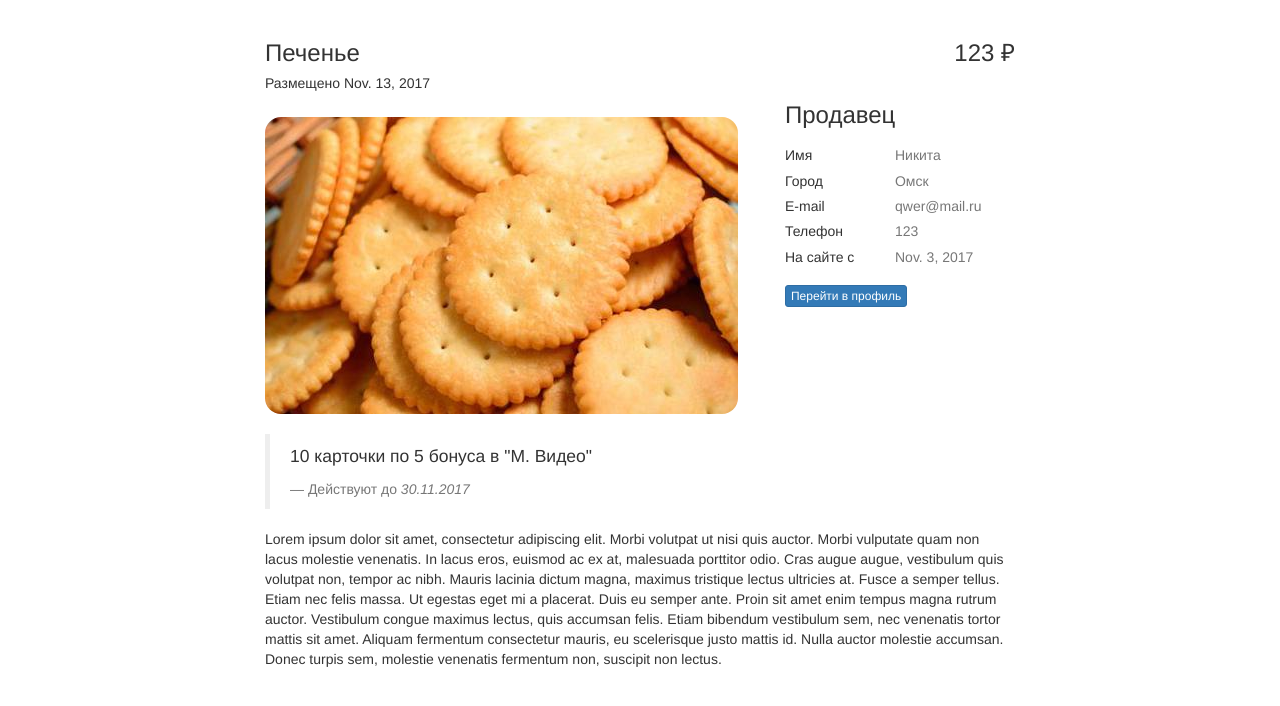
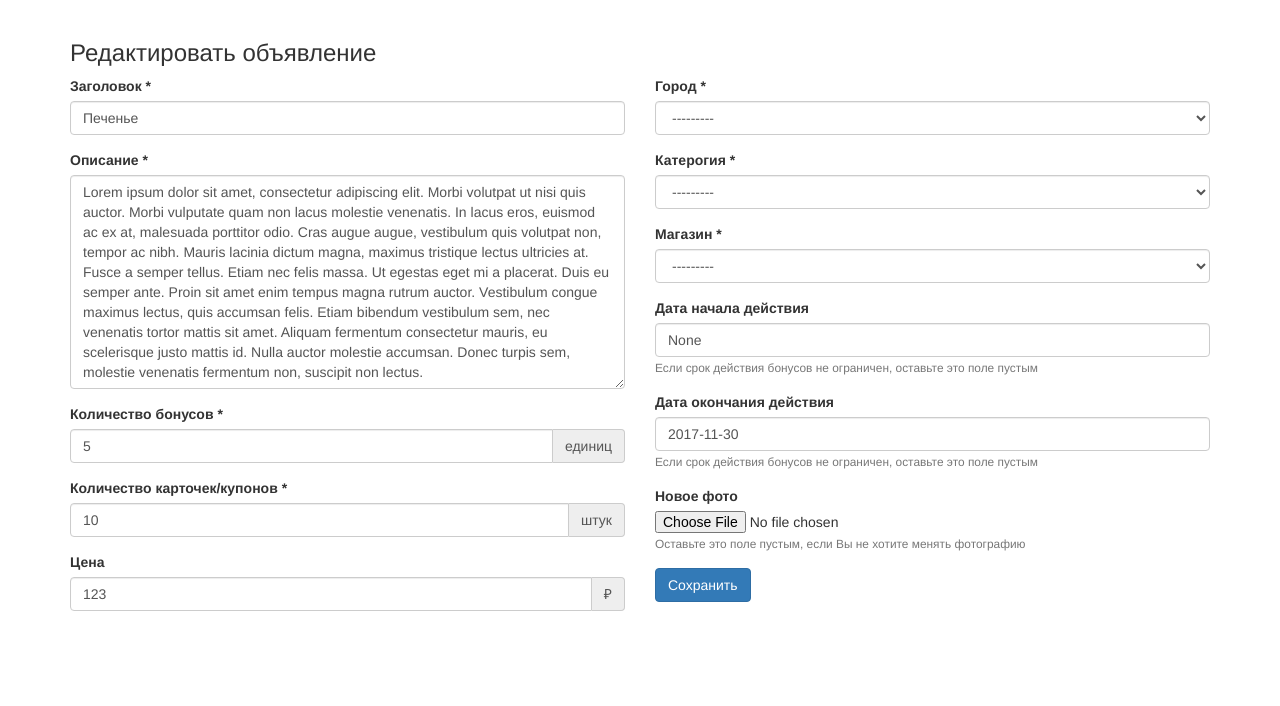
Before and after one commit to orangggenick/Board, a Django app: page /advertisement/1/edit in a window 1280 px wide. Shown: the part 52-758 px from the top of the page. Run offline with Django 3.2, Linux system fonts and the light colour scheme; a user stored in the database is signed in; data comes from the database, SQL or seed files in the repository; both versions use the stored data as it was after the commit; parts of the project's set-up code (start-up, migrations or seed data) failed here and were passed over; some libraries are stand-ins or nearby versions.

Commit message:
форма редактирования почти готова

```diff
--- a/App/Board/static/style.css
+++ b/App/Board/static/style.css
@@ -50,6 +50,10 @@
     border-radius: 16px;
 }
 
+.black{
+    color: #111 !important;
+}
+
 @media (min-width: 768px) {
     .dl-horizontal dt{
         width: 100px;
--- /dev/null
+++ b/App/Board/templates/Board/edit.html
@@ -0,0 +1,116 @@
+{% extends 'Board/main.html' %}
+{% load widget_tweaks %}
+{% block content %}
+
+<div class="container">
+    <div class="row">
+        <div class="col-md-12">
+            <h3>Редактировать объявление</h3>
+        </div>
+    </div>
+    <div class="row">
+        <div class="col-md-12">
+            <form role="form" action="/add" method="post" enctype="multipart/form-data">
+                {% csrf_token %}
+                <div class="row">
+                    <div class="col-md-6">
+                        <div class="form-group">
+                            <label for="header">Заголовок *</label>
+                            {% render_field form.header class="form-control" id="header" placeholder="Введите заголовок" value=advertisement.header %}
+                            {% if form.header.errors %}
+                                <div class="errors">{{ form.header.errors }}</div>
+                            {% endif %}
+                        </div>
+                        <div class="form-group">
+                            <label for="description">Описание *</label>
+                            <textarea name="description" cols="40" rows="10" placeholder="Введите описание" id="description" class="form-control" required="">{{ advertisement.description }}</textarea>
+                            {% if form.description.errors %}
+                                <div class="errors">{{ form.description.errors }}</div>
+                            {% endif %}
+                        </div>
+                        <div class="form-group">
+                            <label for="objects_in_box">Количество бонусов *</label>
+                            <div class="input-group">
+                                {% render_field form.objects_in_box class="form-control" id="objects_in_box" placeholder="Введите количество бонусов" value=advertisement.objects_in_box %}
+                                <div class="input-group-addon">единиц</div>
+                            </div>
+                            {% if form.objects_in_box.errors %}
+                                <div class="errors">{{ form.objects_in_box.errors }}</div>
+                            {% endif %}
+                        </div>
+                        <div class="form-group">
+                            <label for="boxes_count">Количество карточек/купонов *</label>
+                            <div class="input-group">
+                                {% render_field form.boxes_count class="form-control" id="boxes_count" placeholder="Введите количество карточек" value=advertisement.boxes_count %}
+                                <div class="input-group-addon">штук</div>
+                            </div>
+                            {% if form.boxes_count.errors %}
+                                <div class="errors">{{ form.boxes_count.errors }}</div>
+                            {% endif %}
+                        </div>
+                        <div class="form-group">
+                            <label for="price">Цена</label>
+                            <div class="input-group">
+                                {% render_field form.price class="form-control" id="price" placeholder="Введите цену" value=advertisement.price %}
+                                <div class="input-group-addon">₽</div>
+                            </div>
+                            {% if form.price.errors %}
+                                <div class="errors">{{ form.price.errors }}</div>
+                            {% endif %}
+                        </div>
+                    </div>
+                    <div class="col-md-6">
+                        <div class="form-group">
+                            <label for="category">Город *</label>
+                            {% render_field form.city class="form-control" id="city" placeholder="Выберите город" value=advertisement.city %}
+                            {% if form.city.errors %}
+                                <div class="errors">{{ form.city.category }}</div>
+                            {% endif %}
+                        </div>
+                        <div class="form-group">
+                            <label for="category">Катерогия *</label>
+                            {% render_field form.category class="form-control" id="category" placeholder="Выберите категорию" %}
+                            {% if form.category.errors %}
+                                <div class="errors">{{ form.shop.category }}</div>
+                            {% endif %}
+                        </div>
+                        <div class="form-group">
+                            <label for="category">Магазин *</label>
+                            {% render_field form.shop class="form-control" id="shop" placeholder="Выберите магазин" %}
+                            {% if form.shop.errors %}
+                                <div class="errors">{{ form.shop.errors }}</div>
+                            {% endif %}
+                        </div>
+                        <div class="form-group">
+                            <label for="begin_date">Дата начала действия</label>
+                            {% render_field form.begin_date class="form-control" id="begin_date" aria-describedby="begin_dateHelp" placeholder="Укажите дату начала" value=advertisement.begin_date %}
+                            <small id="begin_dateHelp" class="form-text text-muted">Если срок действия бонусов не ограничен, оставьте это поле пустым</small>
+                            {% if form.begin_date.errors %}
+                                <div class="errors">{{ form.begin_date.errors }}</div>
+                            {% endif %}
+                        </div>
+                        <div class="form-group">
+                            <label for="end_date">Дата окончания действия</label>
+                            {% render_field form.end_date class="form-control" id="end_date" aria-describedby="end_dateHelp" placeholder="Укажите дату окончания" value=advertisement.end_date %}
+                            <small id="end_dateHelp" class="form-text text-muted">Если срок действия бонусов не ограничен, оставьте это поле пустым</small>
+                            {% if form.end_date.errors %}
+                                <div class="errors">{{ form.end_date.errors }}</div>
+                            {% endif %}
+                        </div>
+                        <div class="form-group">
+                            <label for="photo">Новое фото</label>
+                            {% render_field form.photo class="form-control-file" id="photo" aria-describedby="photoHelp" %}
+                            <small id="photoHelp" class="form-text text-muted">Оставьте это поле пустым, если Вы не хотите менять фотографию</small>
+                            {% if form.photo.errors %}
+                                <div class="errors">{{ form.photo.errors }}</div>
+                            {% endif %}
+                        </div>
+                        <button type="submit" class="btn btn-primary">Сохранить</button>
+                     </div>
+                 </div>
+             </form>
+        </div>
+    </div>
+</div>
+
+{% endblock %}
--- a/App/Board/templates/Board/main.html
+++ b/App/Board/templates/Board/main.html
@@ -25,7 +25,7 @@
         </div>
         <div class="collapse navbar-collapse">
             <ul class="nav navbar-nav">
-                <li class="active"><a href="#">Главная</a></li>
+                <li class="active"><a href="/">Главная</a></li>
             </ul>
             <ul class="nav navbar-nav pull-right">
                 {% if request.user.id is not None %}
@@ -50,7 +50,7 @@
 {% block content %}{% endblock %}
 
 <script src="https://code.jquery.com/jquery-1.12.4.js"></script>
-  <script src="https://code.jquery.com/ui/1.12.1/jquery-ui.js"></script>
+<script src="https://code.jquery.com/ui/1.12.1/jquery-ui.js"></script>
 <script>
   $( function() {
     $( "#end_date" ).datepicker({
--- a/App/Board/urls.py
+++ b/App/Board/urls.py
@@ -2,7 +2,7 @@
 from django.conf.urls import url, include
 from django.conf.urls.static import static
 
-from Board.views import home, signup, logout, login, profile, add, advertisement
+from Board.views import home, signup, logout, login, profile, add, advertisement, edit
 
 urlpatterns = [
     url(r'^$', home, name='home'),
@@ -11,5 +11,6 @@
     url(r'login$', login, name='login'),
     url(r'profile/(?P<user_id>\d+)', profile, name='profile'),
     url(r'add', add, name='add'),
-    url(r'advertisement/(?P<advertisement_id>\d+)', advertisement, name='advertisement'),
+    url(r'advertisement/(?P<advertisement_id>\d+)$', advertisement, name='advertisement'),
+    url(r'advertisement/(?P<advertisement_id>\d+)/edit$', edit, name='edit'),
 ]+ static(settings.MEDIA_URL, document_root=settings.MEDIA_ROOT)
--- a/App/Board/views.py
+++ b/App/Board/views.py
@@ -102,3 +102,13 @@
     advertisement = Advertisement.objects.get(id=advertisement_id)
     user =  User.objects.get(id=advertisement.author_id)
     return render(request, 'Board/advertisement.html', {'advertisement': advertisement, 'user': user})
+
+
+def edit(request, advertisement_id):
+    if auth.get_user(request).id is not None:
+        advertisement = Advertisement.objects.get(id=advertisement_id)
+        if advertisement.author_id == auth.get_user(request).id:
+            form = AdvertisementForm()
+            return render(request, 'Board/edit.html', {'advertisement': advertisement, 'form': form})
+    else:
+        return redirect("/login")
```
Also changed, not shown: App/Board/templates/Board/profile.html (+9 -3 lines), App/db.sqlite3.
